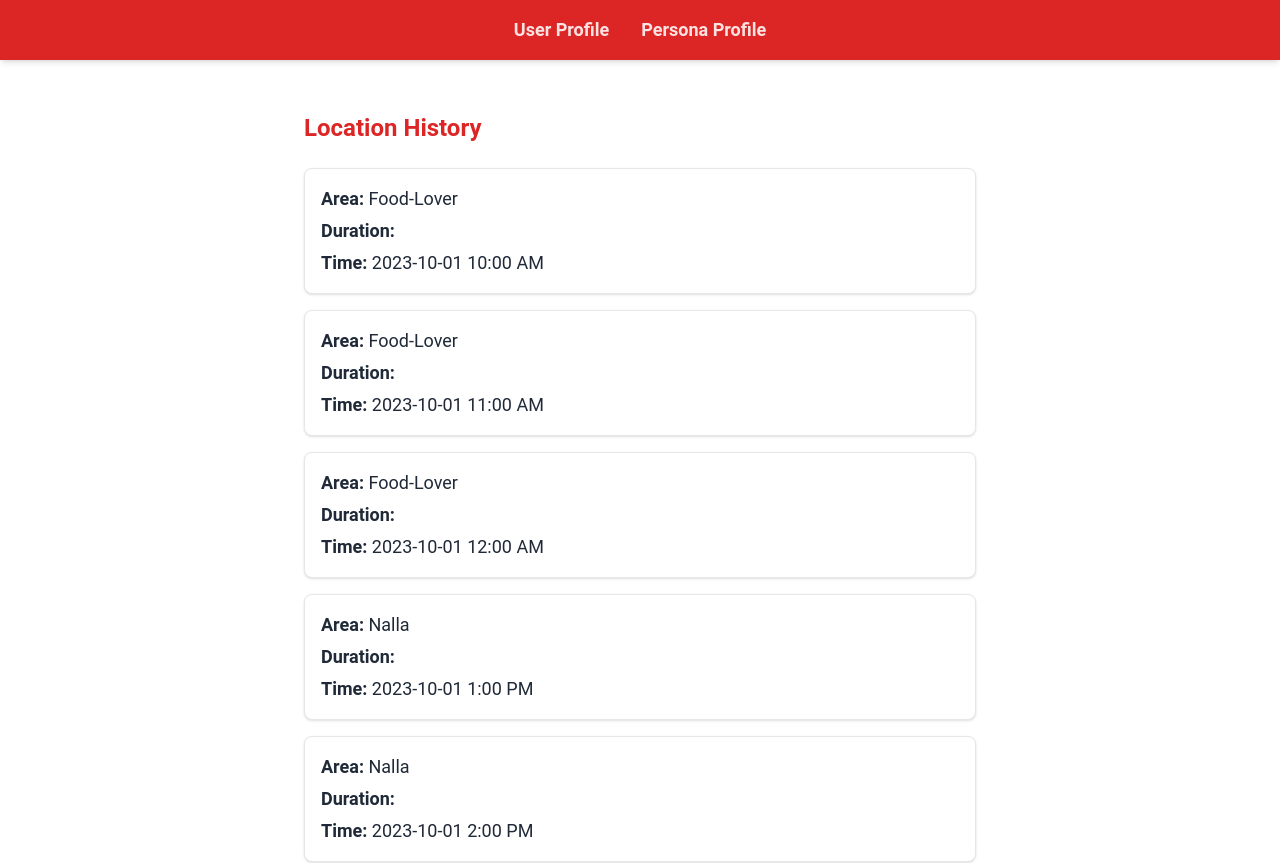
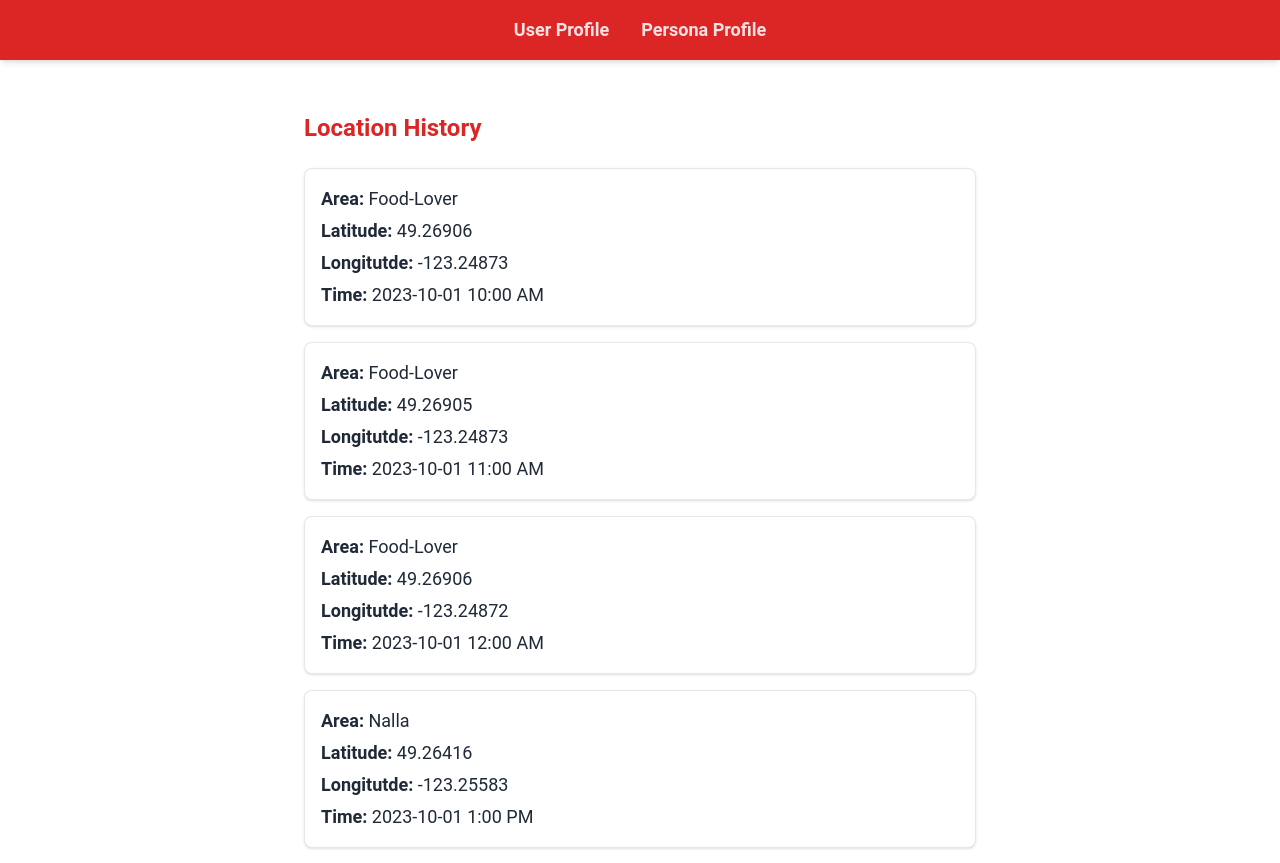
Before and after one commit to anandkaranubc/Team-Last-One-Standing, a React (Vite) app in the folder last-one-standing/: page /location-history in a window 1280 px wide. Shown: the top 863 px of the page. Built offline with nearby package versions, Linux system fonts and the light colour scheme.

Commit message:
Add Lat/Long for usr

```diff
--- a/last-one-standing/src/components/LocationHistory.tsx
+++ b/last-one-standing/src/components/LocationHistory.tsx
@@ -35,26 +35,38 @@ const Locs = [
 const locationData = [
   {
     area: "Food-Lover",
+    latitude: 49.26906,
+    longitude: -123.24873,
     time: "2023-10-01 10:00 AM",
   },
   {
     area: "Food-Lover",
+    latitude: 49.26905,
+    longitude: -123.24873,
     time: "2023-10-01 11:00 AM",
   },
   {
     area: "Food-Lover",
+    latitude: 49.26906,
+    longitude: -123.24872,
     time: "2023-10-01 12:00 AM",
   },
   {
     area: "Nalla",
+    latitude: 49.26416,
+    longitude: -123.25583,
     time: "2023-10-01 1:00 PM",
   },
   {
     area: "Nalla",
+    latitude: 49.26417,
+    longitude: -123.25584,
     time: "2023-10-01 2:00 PM",
   },
   {
     area: "Studious",
+    latitude: 49.26117,
+    longitude: -123.24917,
     time: "2023-10-01 3:00 PM",
   },
 ];
@@ -73,7 +85,11 @@ export default function LocationHistory() {
               <span className="font-semibold">Area:</span> {item.area}
             </p>
             <p className="text-lg text-gray-800 mb-1">
-              <span className="font-semibold">Duration:</span> {item.duration}
+              <span className="font-semibold">Latitude:</span> {item.latitude}
+            </p>
+            <p className="text-lg text-gray-800 mb-1">
+              <span className="font-semibold">Longitutde:</span>{" "}
+              {item.longitude}
             </p>
             <p className="text-lg text-gray-800">
               <span className="font-semibold">Time:</span> {item.time}
```
